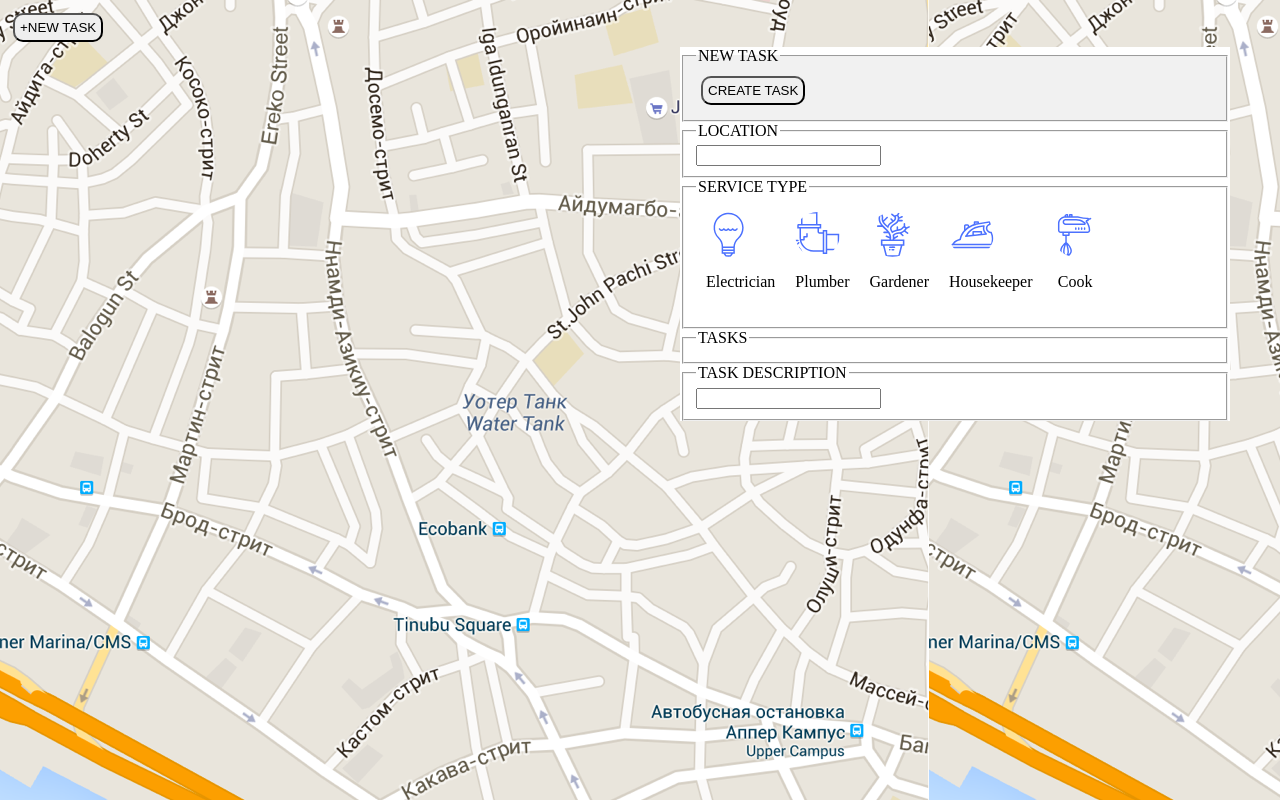
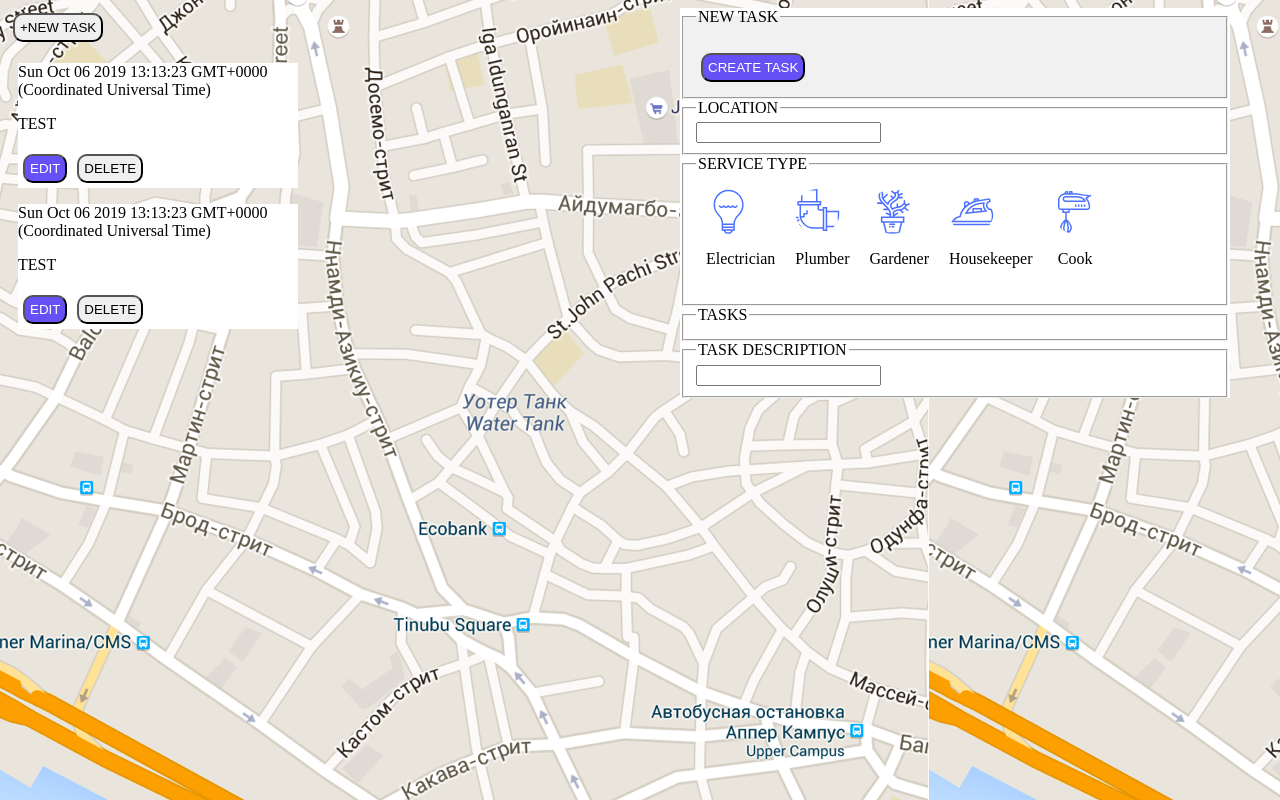
Before and after one commit to Vladimir88d/Hillel_Pet_project, a plain HTML site: page index.html in a window 1280 px wide. Drawn offline with nearby package versions, Linux system fonts and the light colour scheme.

Commit message:
added task container to the left side of screen

```diff
--- a/css/style.css
+++ b/css/style.css
@@ -47,3 +47,21 @@ body {
    border-radius: 10px;
    padding: 5px;
  }
+
+ #main_container {
+   position: absolute;
+   width: 300px;
+
+ }
+
+ .task {
+   margin: 10px;
+
+   background-color:white;
+
+ }
+
+ .edit_btn, #create_task {
+   background-color: #6551F6;
+    color: white;
+ }
--- a/index.html
+++ b/index.html
@@ -16,7 +16,7 @@
 </div>
 
 <div>
-  <button id='newtask'>+NEW TASK</button>
+
 </div>
 <script src="./scripts/Final.js" type="text/javascript"></script>
 
--- a/scripts/Final.js
+++ b/scripts/Final.js
@@ -36,7 +36,8 @@ let formView = new FormView(form);
 let formController = new FormController(formModel, formView);
 formController.listenServiceBtn('.service');
 formController.listenTaskButtons('.task_btn');
-formController.listenDescrtiption('#task_description_input', '#task_description_output');
+formController.listenTexField('#task_description_input', '#task_description_output');
+formController.listenTexField('#location', '#task_location');
 formView.showServiceButtons(formModel.services);
 formView.showNewTaskSection('.new_task');
 
@@ -151,6 +152,7 @@ function FormView(form) {
 
         let button = document.createElement('button');
         button.setAttribute('type', 'button');
+        button.setAttribute('id', 'create_task');
         button.innerHTML = 'CREATE TASK';
         newTaskSection.appendChild(description);
         newTaskSection.appendChild(button);
@@ -158,7 +160,7 @@ function FormView(form) {
     }
 
     function addLocationField(descriptionContainer, fieldId) {
-        let locationField = document.createElement('span');
+        let locationField = document.createElement('p');
         locationField.setAttribute('id', fieldId);
         descriptionContainer.appendChild(locationField);
     }
@@ -177,10 +179,6 @@ function FormController(formModel, formView) {
     this.formModel = formModel;
     this.formView = formView;
 
-    let button = document.body.querySelector('#newtask');
-    button.addEventListener('click', () => {
-        $("form").toggle(1000);
-    });
 
     this.listenServiceBtn = function (className) {
         let elem = document.querySelector(className);
@@ -205,7 +203,7 @@ function FormController(formModel, formView) {
     function cleanField(fieldId) {
         let elem = document.querySelector(fieldId);
         if (elem.tagName === 'INPUT') { elem.value = ''; }
-        else if (elem.tagName ==='SPAN') {
+        else if (elem.tagName === 'SPAN') {
             console.log(elem);
             elem.innerText = '';
         }
@@ -218,7 +216,6 @@ function FormController(formModel, formView) {
     }
 
     this.handelTaskBtn = function () {
-
         if (event.target.tagName === 'BUTTON') {
             this.formView.addNewTaskDescription('#task_type', " to " + event.target.innerText.toLowerCase() + ". ");
             cleanField('#task_description_input');
@@ -227,7 +224,7 @@ function FormController(formModel, formView) {
 
     }
 
-    this.listenDescrtiption = function (textFieldId, outputFieldId) {
+    this.listenTexField = function (textFieldId, outputFieldId) {
         let field = document.querySelector(textFieldId);
         field.addEventListener('input', () => {
             this.formView.addNewTaskDescription(outputFieldId, " " + field.value);
@@ -247,3 +244,99 @@ function FormModel(services) {
     }
 
 }
+
+
+function Task() {
+    this.description = description;
+    this.location = location;
+    this.date = new Date();
+}
+
+
+function TaskView(mainContainerId, tasksContainerId, newTaskBtnId) {
+    this.mainContainerId = mainContainerId;
+    this.tasksContainerId = tasksContainerId;
+    this.newTaskBtnId = newTaskBtnId;
+
+
+    this.showTasksContainer = function () {
+        let mainContainer = createContainer(this.mainContainerId);
+        let tasksContainer = createContainer(this.tasksContainerId);
+        let newTaskBtn = createButton('+NEW TASK', this.newTaskBtnId);
+        mainContainer.appendChild(newTaskBtn);
+        mainContainer.appendChild(tasksContainer);
+        document.body.appendChild(mainContainer);
+    }
+
+    function createButton(btnName, btnId) {
+        let newTaskBtn = document.createElement('button');
+        newTaskBtn.innerHTML = btnName;
+        newTaskBtn.setAttribute('id', btnId);
+        return newTaskBtn;
+    }
+
+    function createContainer(containerId) {
+        let container = document.createElement('div');
+        container.setAttribute('id', containerId);
+        return container;
+    }
+
+    this.createTaskElem = function (task) {
+       let taskElem = document.createElement('div');
+       taskElem.setAttribute('class', 'task');
+       let date  = document.createElement('p');
+       date.innerHTML = new Date ();
+       date.setAttribute('id', 'date');
+       let description = document.createElement('p');
+       description.innerHTML = 'TEST';
+       description.setAttribute('id', 'description');
+       taskElem.appendChild(date);
+       taskElem.appendChild(description);
+       addButton(taskElem, 'edit_btn', 'EDIT');
+       addButton(taskElem, 'del_btn', 'DELETE');
+       let tasksContainer = document.querySelector('#task_container');
+       tasksContainer.appendChild(taskElem);
+    }
+
+    function addButton(mainContainer, btnClass, btnName){
+        let btn = document.createElement('button');
+        btn.innerHTML = btnName;
+        console.log(mainContainer);
+        btn.setAttribute('class', btnClass);
+        mainContainer.appendChild(btn);
+
+    }
+
+
+}
+
+function TaskController() {
+
+
+    this.listenNewTaskBtn = function (btnId) {
+        let button = document.body.querySelector(btnId);
+        button.addEventListener('click', () => {
+            $("form").toggle(1000);
+        });
+    }
+
+
+    this.listenCreateTaskBtn = function (btn) {
+
+    }
+
+}
+
+function TaskModel() {
+
+}
+
+
+let taskView = new TaskView('main_container', 'task_container', 'new_task_btn');
+taskView.showTasksContainer();
+taskView.createTaskElem();
+taskView.createTaskElem();
+
+
+let taskController = new TaskController();
+taskController.listenNewTaskBtn('#new_task_btn');
```
